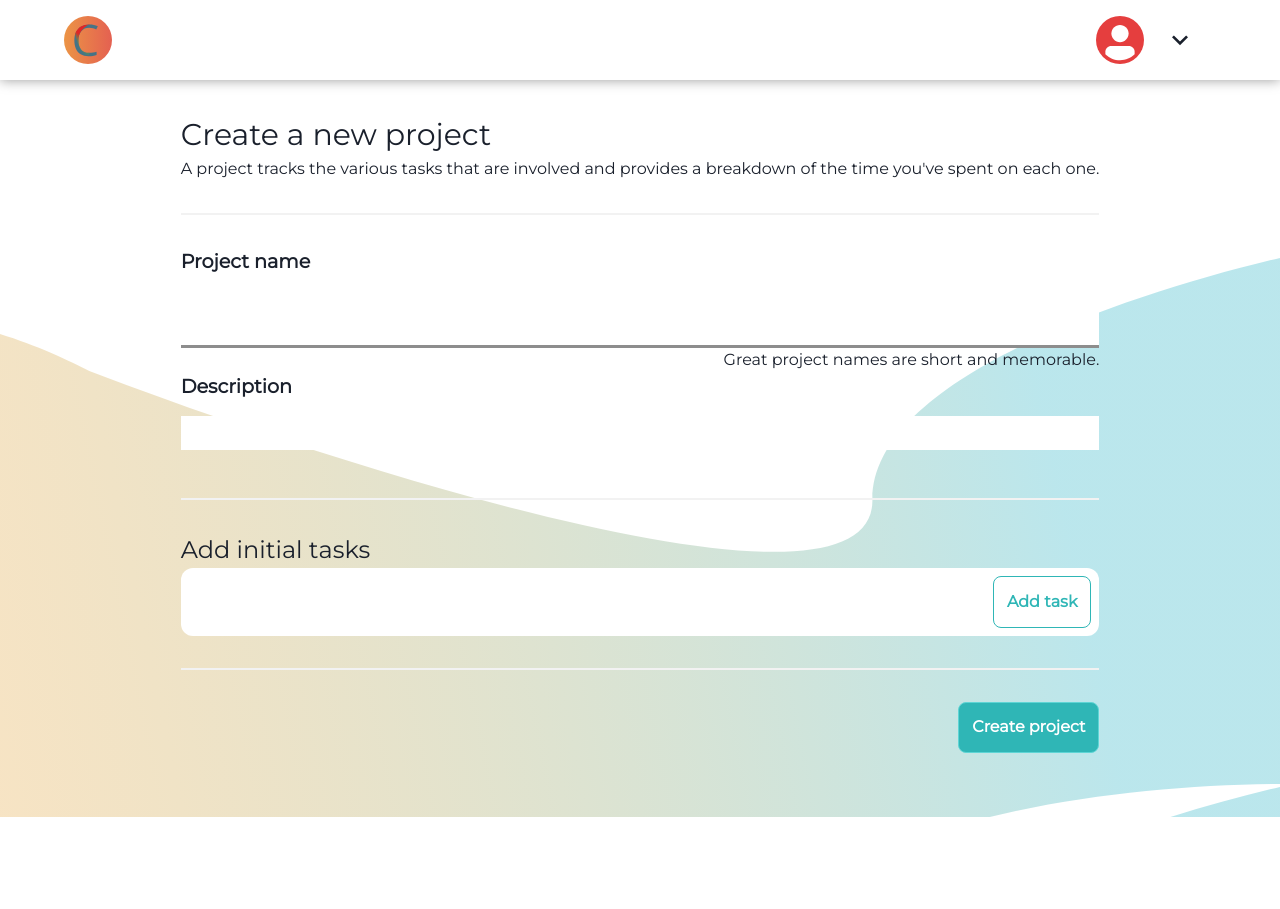
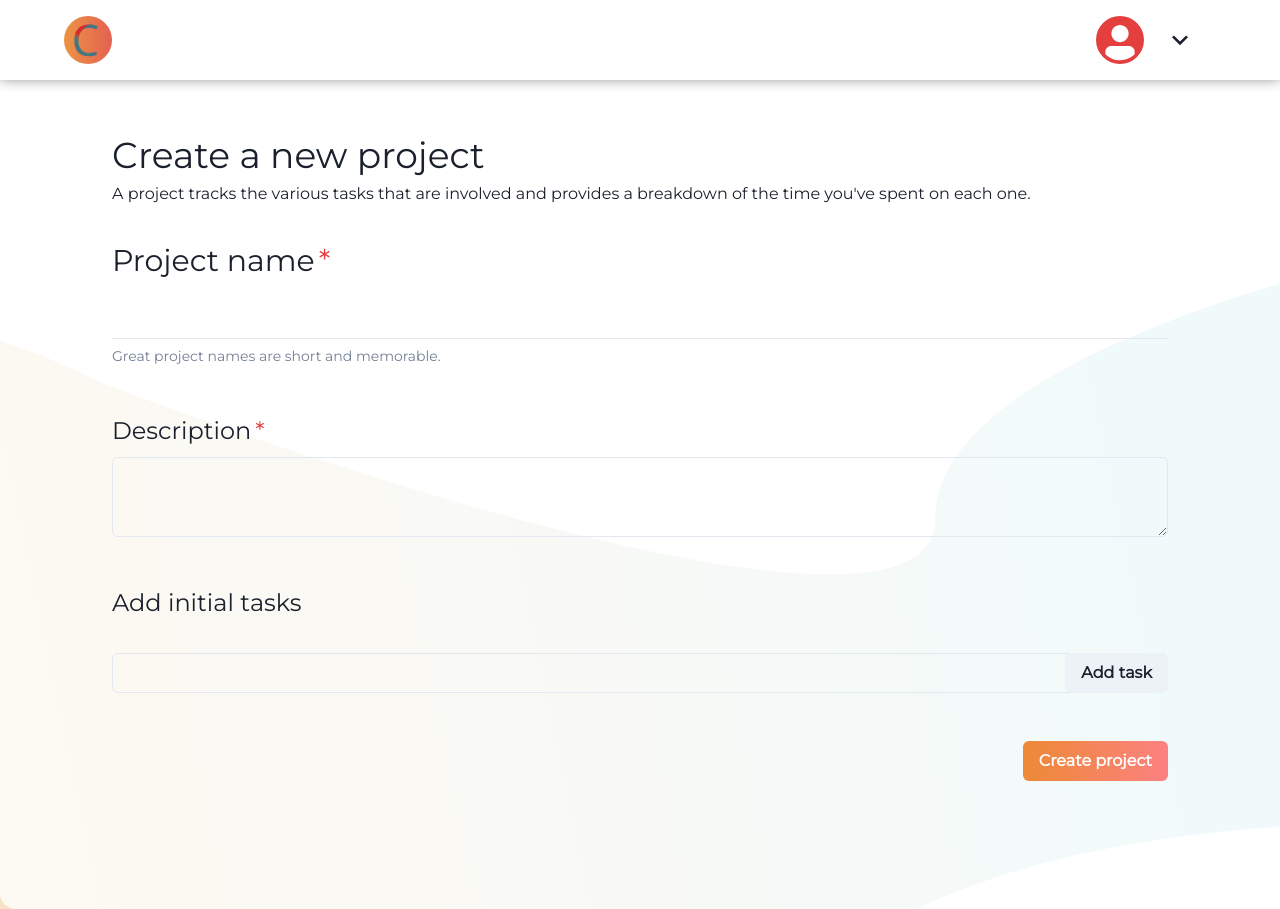
Before and after one commit to jermainejanszen/carta, a Next.js app: page /projects/new in a window 1280 px wide. Before the commit the page ends 817 px from the top, so only its background shows below. Built offline with nearby package versions, Linux system fonts and the light colour scheme.

Commit message:
implemented chakra in new project page

```diff
--- a/components/ProjectCard.tsx
+++ b/components/ProjectCard.tsx
@@ -3,9 +3,8 @@ import {
   Text,
   Flex,
   Box,
-  VStack,
   useColorModeValue,
-  Divider} from '@chakra-ui/react';
+  Divider } from '@chakra-ui/react';
 
 interface Data {
   id: string,
--- a/pages/projects/index.tsx
+++ b/pages/projects/index.tsx
@@ -51,7 +51,6 @@ const Projects = (props: Props) => {
 
   return (
     <VStack
-      direction="column"
       alignItems="center"
       minH="100vh">
         <ProfileNavBar />
--- a/pages/projects/new/index.tsx
+++ b/pages/projects/new/index.tsx
@@ -1,8 +1,22 @@
 import { useState, useRef } from 'react';
+import {
+  Text,
+  Flex,
+  Box,
+  Button,
+  useColorModeValue,
+  Divider,
+  Input,
+  FormLabel,
+  FormHelperText,
+  FormControl,
+  Textarea,
+  VStack,
+  InputGroup,
+  InputRightElement,
+  IconButton } from '@chakra-ui/react';
+import { DeleteIcon } from '@chakra-ui/icons';
 import ProfileNavBar from '../../../widgets/ProjectsNavBar';
-import Button from '../../../components/Button';
-
-import styles from '../../../styles/New.module.scss';
 
 interface Props {
 
@@ -24,77 +38,123 @@ const New = (props: Props) => {
     }
   }
 
+  const bg = useColorModeValue("whiteAlpha.800", "blackAlpha.500");
+  const taskBg = useColorModeValue("gray.100", "blackAlpha.600");
+
   return (
-    <div className={styles.container}>
-      <header className={styles.header}>
+    <Flex
+      direction="column"
+      alignItems="center"
+      minH="100vh" >
         <ProfileNavBar hideSearch />
-      </header>
 
-      <main className={styles.main}>
-        <div className={styles.title}>
-          <h1>
+        <Flex
+          direction="column"
+          maxW="80rem"
+          width="100%"
+          px="7rem"
+          py="8rem"
+          bg={bg}
+          borderRadius="2xl" >
+            <Box mb="2rem">
+              <Text fontSize="4xl">
                 Create a new project
-          </h1>
-          <p>
+              </Text>
+              <Text>
                 A project tracks the various tasks that are involved and provides a breakdown of the time you've spent on each one.
-          </p>
-        </div>
-        <div className={styles.content}>
-          <label htmlFor='name'>Project name</label>
-          <input
-            className={styles.projectName}
+              </Text>
+            </Box>
+            <form onSubmit={e => e.preventDefault()}>
+              <VStack spacing="12">
+                <FormControl id="name" isRequired>
+                  <FormLabel
+                    htmlFor='name'
+                    fontSize="3xl" >
+                      Project name
+                  </FormLabel>
+                  <Input
+                    variant="flushed"
                     type='text'
                     name='name'
                     autoComplete='off'
-            maxLength={80} />
-          <p>Great project names are short and memorable.</p>
-          <label htmlFor='description'>Description</label>
-          <input
-            className={styles.projectDescription}
+                    maxLength={80}
+                    size="lg"
+                    colorScheme="red" />
+                  <FormHelperText>
+                    Great project names are short and memorable.
+                  </FormHelperText>
+                </FormControl>
+                <FormControl id="description" isRequired>
+                  <FormLabel
+                    htmlFor='description'
+                    fontSize="2xl" >
+                      Description
+                  </FormLabel>
+                  <Textarea
                     type='text'
                     name='description'
-            autoComplete='off'
+                    size="lg"
+                    colorScheme="red"
                     maxLength={300} />
-        </div>
-        <div>
-          <h2>
+                </FormControl>
+                <Box width="100%">
+                  <Text fontSize="2xl">
                     Add initial tasks
-          </h2>
-          <div>
+                  </Text>
+                  <VStack spacing="4" w="100%" my="1rem">
                     {tasks.map((value, index) => {
                       return (
-                <div className={styles.taskCard} key={index}>
-                  <p>{value}</p>
-                  <img src="/icons/cancel.svg" alt="remove"
+                        <Flex key={index}
+                          alignItems="center"
+                          bg={taskBg}
+                          w="100%"
+                          p="0.5rem 0.5rem 0.5rem 1rem"
+                          borderRadius="xl" >
+                            <Text fontSize="xl" flexGrow={1} >
+                              {value}
+                            </Text>
+                            <IconButton
+                              aria-label="delete"
+                              borderRadius="lg"
                               onClick={() => {
                                 let newTasks = [...tasks];
                                 newTasks.splice(index, 1);
                                 setTasks(newTasks);
-                    }} />
-                </div>
+                              }} >
+                              <DeleteIcon />
+                            </IconButton>
+                        </Flex>
                       )
                     })}
-          </div>
-          <form
-            className={styles.taskInput}
-            onSubmit={(e) => e.preventDefault()}>
-            <input
+                  </VStack>
+                  <form onSubmit={e => {
+                      e.preventDefault();
+                      handleAddTaskClick();
+                    }}>
+                    <InputGroup>
+                      <Input
                         type="text"
                         name="task"
                         maxLength={300}
                         ref={taskInput} />
+                      <InputRightElement w="fit-content">
                         <Button
-              type="submit"
-              palette="secondary"
-              variant="outlined"
-              onClick={handleAddTaskClick}>Add task</Button>
+                          onClick={handleAddTaskClick}>
+                            Add task
+                        </Button>
+                      </InputRightElement>
+                    </InputGroup>
                   </form>
-        </div>
-        <div>
-          <Button palette="secondary">Create project</Button>
-        </div>
-      </main>
-    </div>
+                </Box>
+                <Box alignSelf="flex-end">
+                  <Button variant="primary" type="submit">
+                    Create project
+                  </Button>
+                </Box>
+              </VStack>
+            </form>
+        </Flex>
+    </Flex>
   )
 }
 
```
Lines whose indentation alone changed are shown as unchanged.
